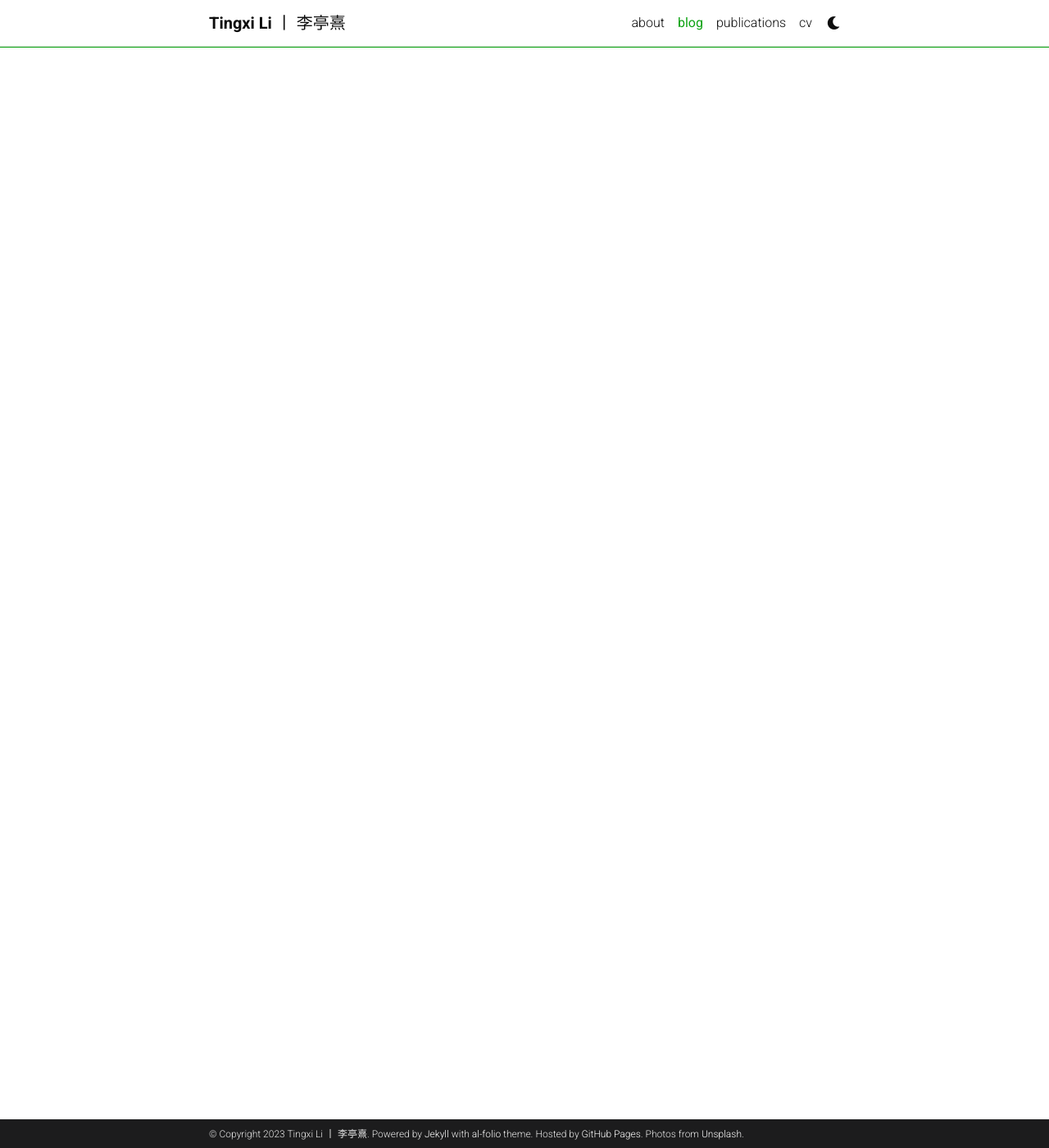
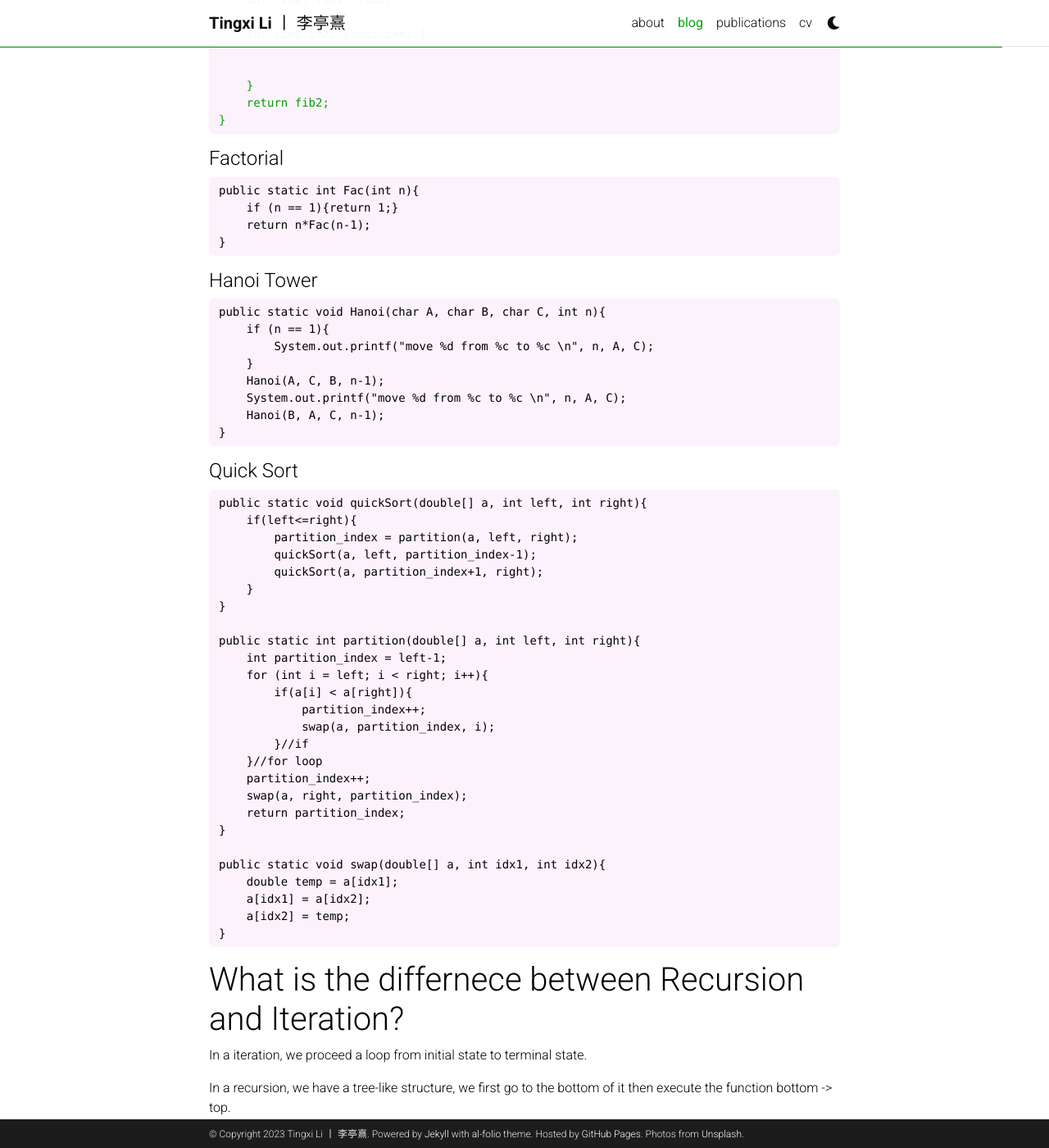
Before and after one commit to tinzzyli/tinzzyli.github.io, a Jekyll site: the page built from _posts/2023-03-16-data-structure-2.md, in a window 1280 px wide and 1400 px high, scrolled down 1048 px. Shown: the whole window at 82% size. Built offline with Jekyll 4.4.1, drawn with Linux system fonts in a browser that asks for light colours; comment, search, counter and statistics services are not loaded; a style sheet for code colours, icons or effects is not loaded; some of the changed text lies outside the part shown.

Commit message:
update post lecture note 2 ds"

````diff
--- a/_posts/2023-03-16-data-structure-2.md
+++ b/_posts/2023-03-16-data-structure-2.md
@@ -6,3 +6,114 @@ description:
 tags: Lecture_Notes
 categories: Data_Structure
 ---
+
+# What is Recursion?
+
+#### A function calls itself is recursion.
+
+- direct recursion
+```java
+public static int fac(int n){
+    if(n == 1){return 1;}
+    return n*fac(n-1);
+}
+```
+
+- indirect recursion
+```java
+public static void func1(){
+    func2();
+}
+
+public static void func2(){
+    func1();
+}
+```
+
+# When to use Recursion?
+
+#### Recursion originates in Mathematical Induction(MI)
+
+MI
+1. prove when n == 1, the proposition holds.
+2. if when n == k the proposition holds, prove that the proposition holds for n == k+1.
+
+Recursion
+1. To solve n == k, we need to know the result of n == k-1
+2. To solve n == k-1, we need to know the result of n == k-2..., this is a so-called bottom-up process.
+3. Solve n == 1, then n == 2..., n == k
+
+#### Fibonacci
+```java
+public static int Fib(int n){
+    if (n == 1){return 1;}
+    return Fib(n-1) + Fib(n-2);
+}
+
+public static int Fib_iter(int n){
+    if (n < 3){return 1;}
+    int fib0, fib1, fib2;
+
+    for (int i=2; i<=n; i++) {
+
+
+    }
+    return fib2;
+}
+```
+
+#### Factorial
+```java
+public static int Fac(int n){
+    if (n == 1){return 1;}
+    return n*Fac(n-1);
+}
+```
+
+#### Hanoi Tower
+```java
+public static void Hanoi(char A, char B, char C, int n){
+    if (n == 1){
+        System.out.printf("move %d from %c to %c \n", n, A, C);
+    }
+    Hanoi(A, C, B, n-1);
+    System.out.printf("move %d from %c to %c \n", n, A, C);
+    Hanoi(B, A, C, n-1);
+}
+```
+
+#### Quick Sort
+```java
+public static void quickSort(double[] a, int left, int right){
+    if(left<=right){
+        partition_index = partition(a, left, right);
+        quickSort(a, left, partition_index-1);
+        quickSort(a, partition_index+1, right);
+    }
+}
+
+public static int partition(double[] a, int left, int right){
+    int partition_index = left-1;
+    for (int i = left; i < right; i++){
+        if(a[i] < a[right]){
+            partition_index++;
+            swap(a, partition_index, i);
+        }//if
+    }//for loop
+    partition_index++;
+    swap(a, right, partition_index);
+    return partition_index;
+}
+
+public static void swap(double[] a, int idx1, int idx2){
+    double temp = a[idx1];
+    a[idx1] = a[idx2];
+    a[idx2] = temp;
+}
+```
+
+# What is the differnece between Recursion and Iteration?
+
+In a iteration, we proceed a loop from initial state to terminal state.
+
+In a recursion, we have a tree-like structure, we first go to the bottom of it then execute the function bottom -> top.
````
Also changed, not shown: _posts/test.py (added).
